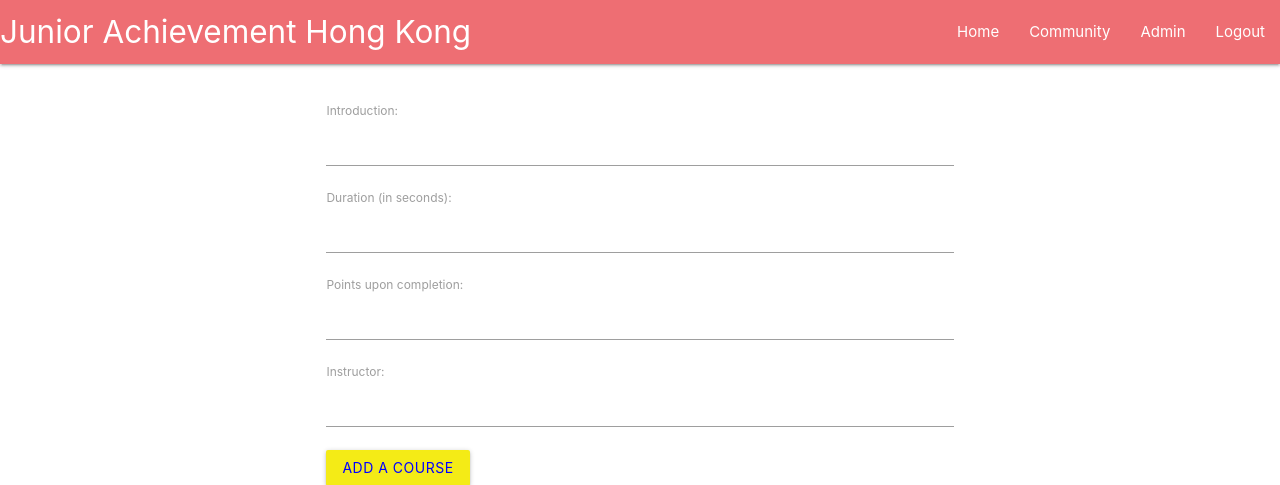
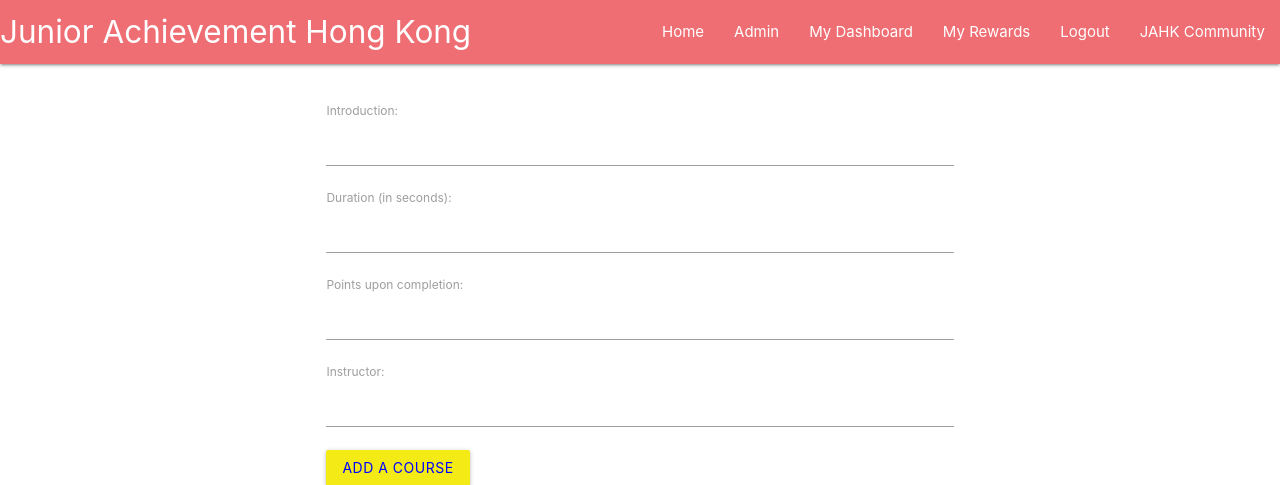
Before and after one commit to cfg2020apac/team-17, a Django app: page /dashboard/ in a window 1280 px wide. Shown: the top 485 px of the page. Run offline with Django 3.2, Linux system fonts and the light colour scheme; a user stored in the database is signed in; some libraries are stand-ins or nearby versions.

Commit message:
Tabs for rewards, dashboard included in the navbar

```diff
--- a/jahk/jahkapp/templates/jahkapp/includes/navbaritems.html
+++ b/jahk/jahkapp/templates/jahkapp/includes/navbaritems.html
@@ -1,9 +1,11 @@
 <li><a href="https://www.jahk.org/">Home</a></li>
-<li><a href="/">Community</a></li>
 {% if user.is_authenticated %}
      <li><a href="/account">{{user.username|title}}</a></li>
+     <li><a href="/dashboard">My Dashboard</a></li>
+     <li><a href="/rewards">My Rewards</a></li>
      <li><a href="/logout">Logout</a></li>
 {% else %}
     <li><a href="/login">Login</a></li>
     <li><a href="/register">Register</a></li>
 {% endif %}
+<li><a href="/"> JAHK Community</a></li>
```
Also changed, not shown: jahk/db.sqlite3.
